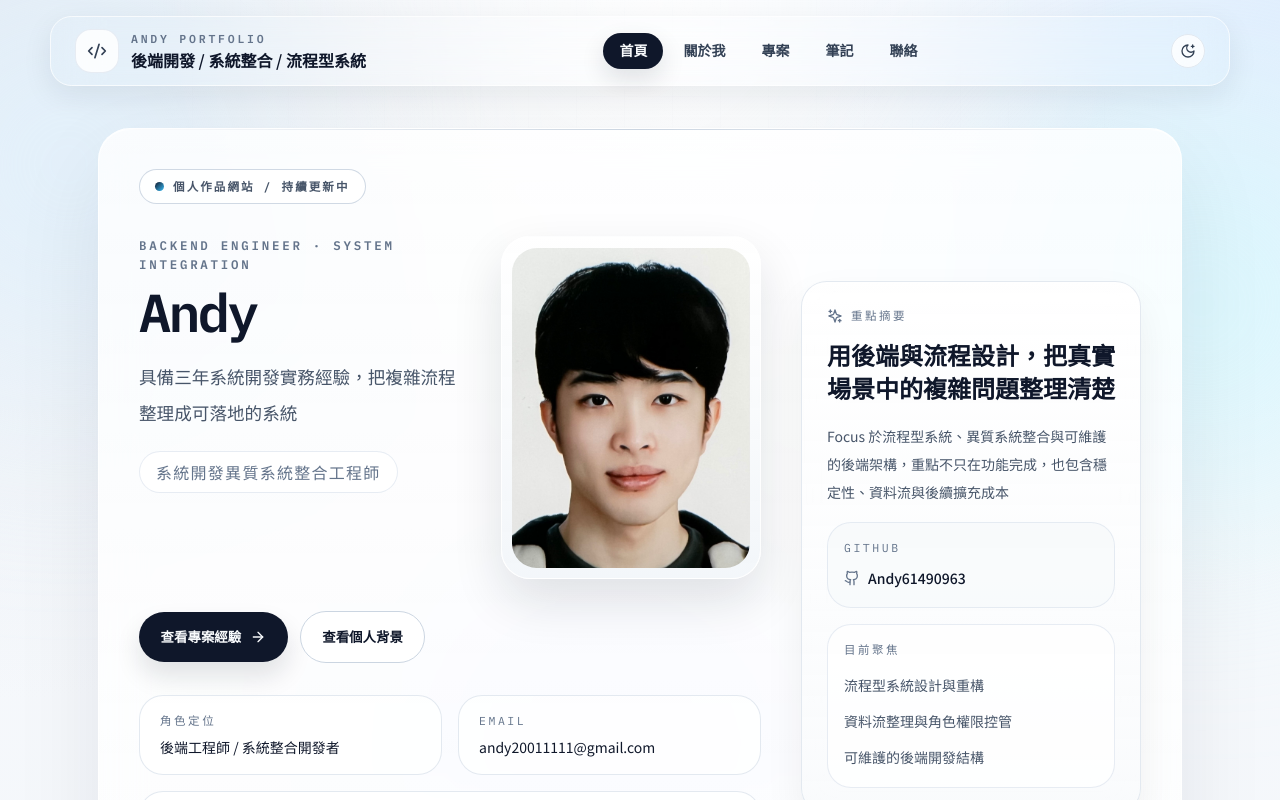
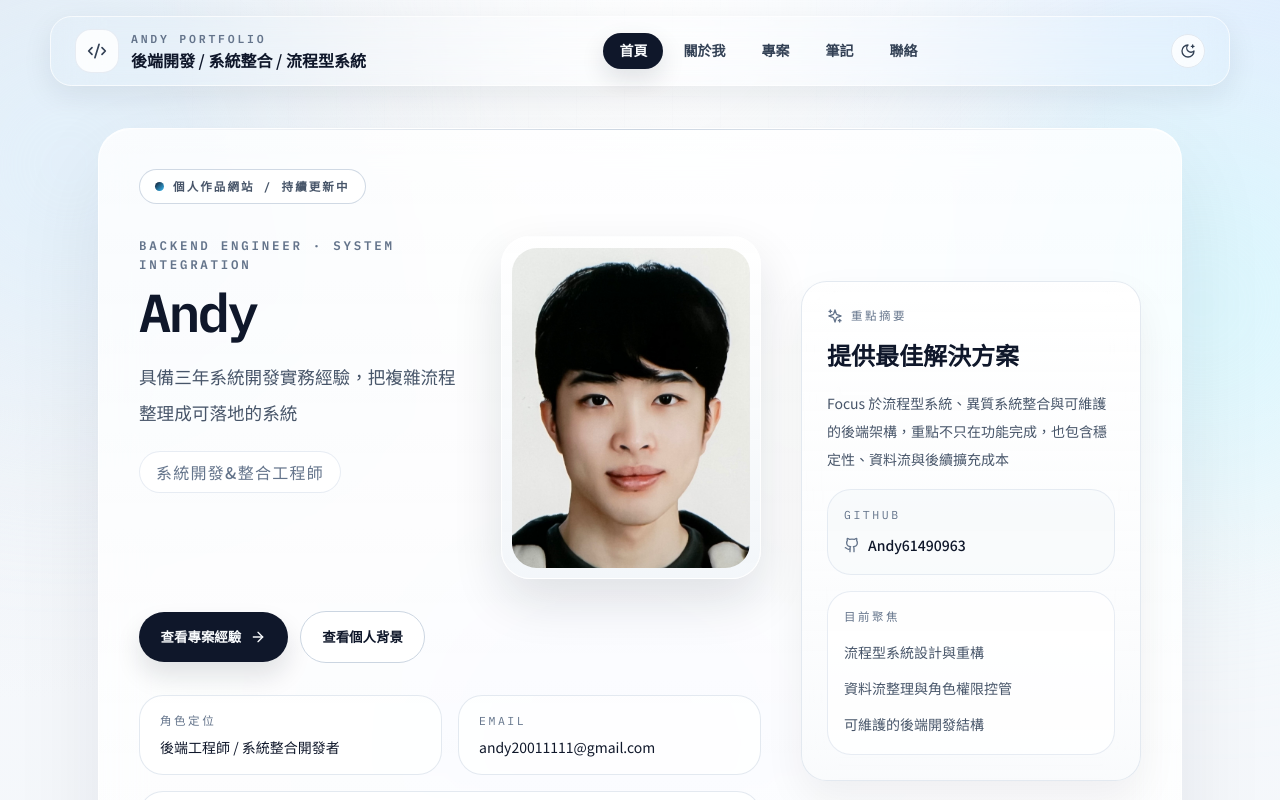
Before and after one commit to Andy61490963/kaiyo-dev-site, a React (Vite) app: page / in a window 1280 px wide. Shown: the top 800 px of the page. Built offline with nearby package versions, Linux system fonts and the light colour scheme; the HTML template or start-up script is replaced by a standard one.

Commit message:
調整畫面

```diff
--- a/src/pages/Home.jsx
+++ b/src/pages/Home.jsx
@@ -59,7 +59,7 @@ export default function Home() {
               </p>
 
               <p className="inline-flex w-fit whitespace-nowrap rounded-full border border-slate-200/80 bg-white/80 px-4 py-2 text-sm font-medium tracking-[0.08em] text-slate-500 sm:text-base">
-                系統開發異質系統整合工程師
+                系統開發&整合工程師
               </p>
             </div>
 
@@ -135,7 +135,7 @@ export default function Home() {
             </div>
 
             <h2 className="text-2xl font-semibold leading-snug text-slate-900">
-              用後端與流程設計，把真實場景中的複雜問題整理清楚
+              提供最佳解決方案
             </h2>
 
             <p className="text-sm leading-7 text-slate-600">
```
